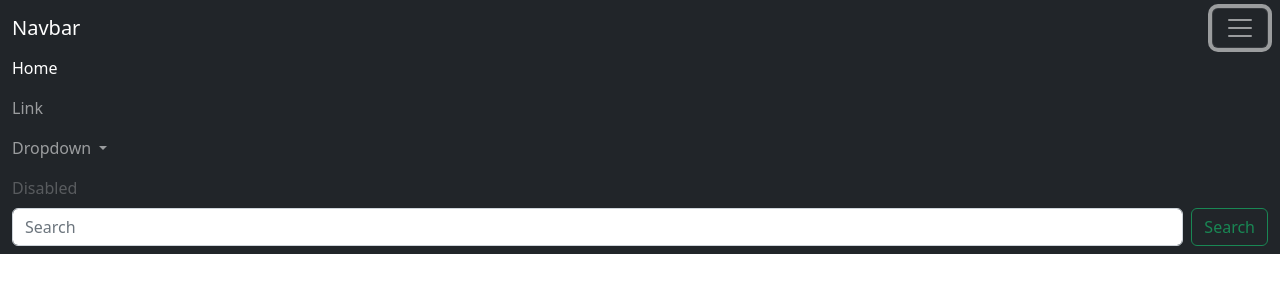
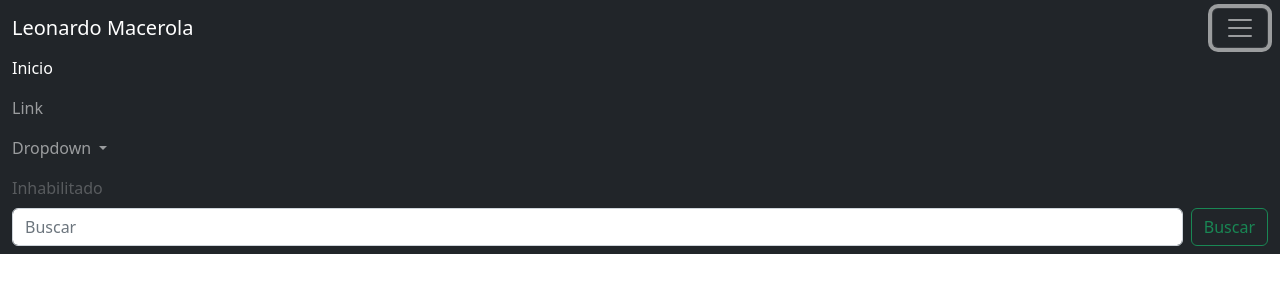
Before and after one commit to leocaraota/web-portfolio-frontend, a plain HTML site: page index.html in a window 1280 px wide. Both pictures are taken after a click on the button "Toggle navigation". Drawn offline with nearby package versions, Linux system fonts and the light colour scheme.

Commit message:
Update index.html

```diff
--- a/index.html
+++ b/index.html
@@ -11,14 +11,14 @@
     <!--Inicia la navbar-->
         <nav class="navbar navbar-dark bg-dark">
             <div class="container-fluid">
-              <a class="navbar-brand" href="#">Navbar</a>
+              <a class="navbar-brand" href="#">Leonardo Macerola</a>
               <button class="navbar-toggler" type="button" data-bs-toggle="collapse" data-bs-target="#navbarSupportedContent" aria-controls="navbarSupportedContent" aria-expanded="false" aria-label="Toggle navigation">
                 <span class="navbar-toggler-icon"></span>
               </button>
               <div class="collapse navbar-collapse" id="navbarSupportedContent">
                 <ul class="navbar-nav me-auto mb-2 mb-lg-0">
                   <li class="nav-item">
-                    <a class="nav-link active" aria-current="page" href="#">Home</a>
+                    <a class="nav-link active" aria-current="page" href="#">Inicio</a>
                   </li>
                   <li class="nav-item">
                     <a class="nav-link" href="#">Link</a>
@@ -28,19 +28,19 @@
                       Dropdown
                     </a>
                     <ul class="dropdown-menu">
-                      <li><a class="dropdown-item" href="#">Action</a></li>
-                      <li><a class="dropdown-item" href="#">Another action</a></li>
+                      <li><a class="dropdown-item" href="#">Acción</a></li>
+                      <li><a class="dropdown-item" href="#">Otra acción</a></li>
                       <li><hr class="dropdown-divider"></li>
-                      <li><a class="dropdown-item" href="#">Something else here</a></li>
+                      <li><a class="dropdown-item" href="#">Otra acción</a></li>
                     </ul>
                   </li>
                   <li class="nav-item">
-                    <a class="nav-link disabled">Disabled</a>
+                    <a class="nav-link disabled">Inhabilitado</a>
                   </li>
                 </ul>
                 <form class="d-flex" role="search">
-                  <input class="form-control me-2" type="search" placeholder="Search" aria-label="Search">
-                  <button class="btn btn-outline-success" type="submit">Search</button>
+                  <input class="form-control me-2" type="search" placeholder="Buscar" aria-label="Search">
+                  <button class="btn btn-outline-success" type="submit">Buscar</button>
                 </form>
               </div>
             </div>
```
